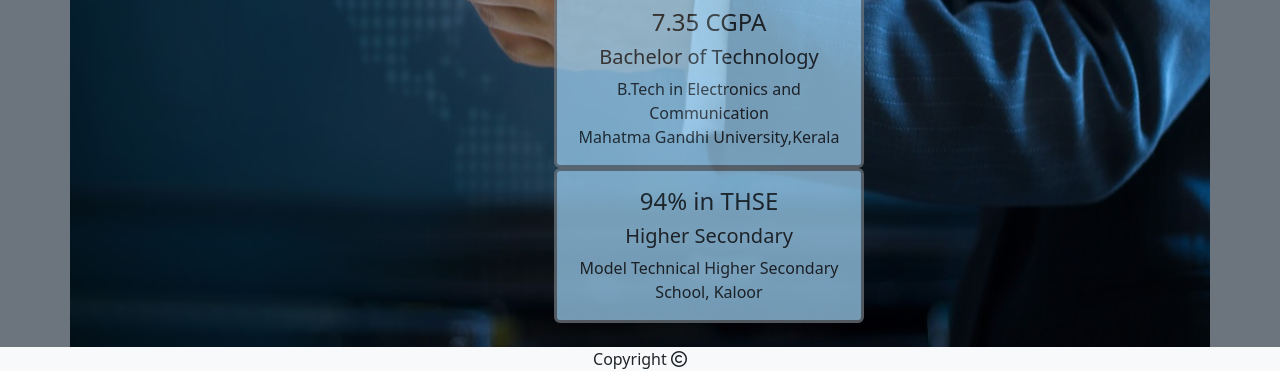
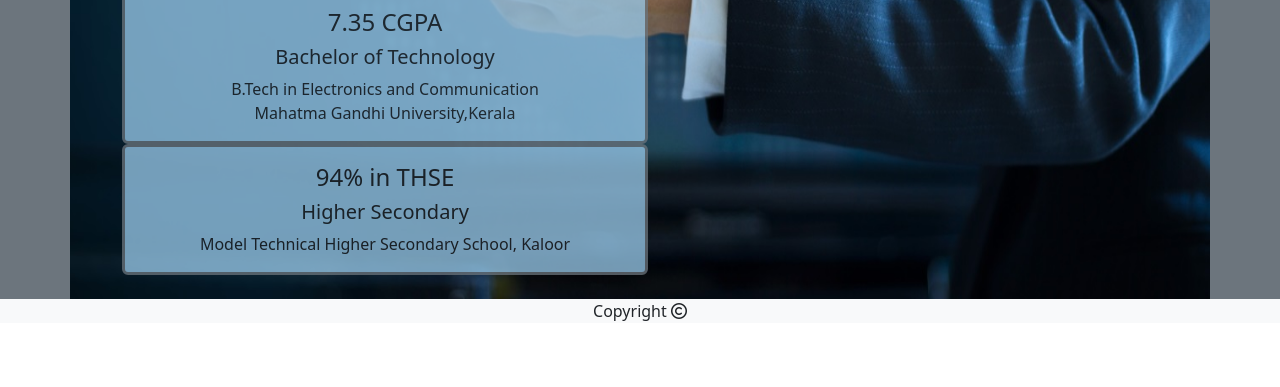
Before and after one commit to arfanashfaque/MyProfile, a plain HTML site: page experience.html in a window 1280 px wide. Shown: the part 643-1030 px from the top of the page. After the commit the page ends 982 px from the top, so only its background shows below. Drawn offline with nearby package versions, Linux system fonts and the light colour scheme.

Commit message:
Eductoin section change

```diff
--- a/experience.html
+++ b/experience.html
@@ -198,7 +198,7 @@
 
             <div class="col-md-12 p-4" id="edu-section">
               <h1 class="text-light ">Education</h1>
-              <div class="mg-auto" style="padding-left: 28em; opacity: 75%;">
+              <div class="mg-auto" style="padding-left: 1em; opacity: 75%;">
                 <div class="col-md-6">
 
                   <div class="card border border-secondary border-3"
```
